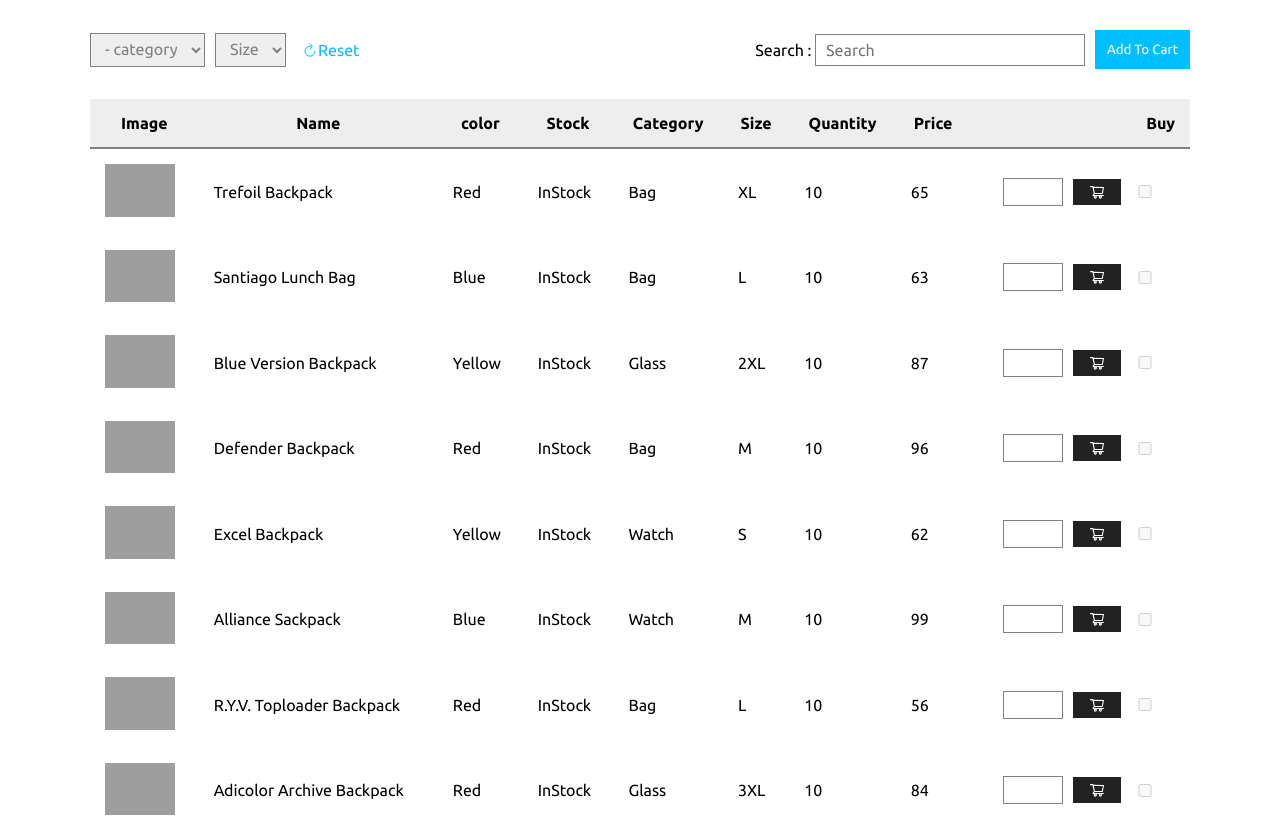
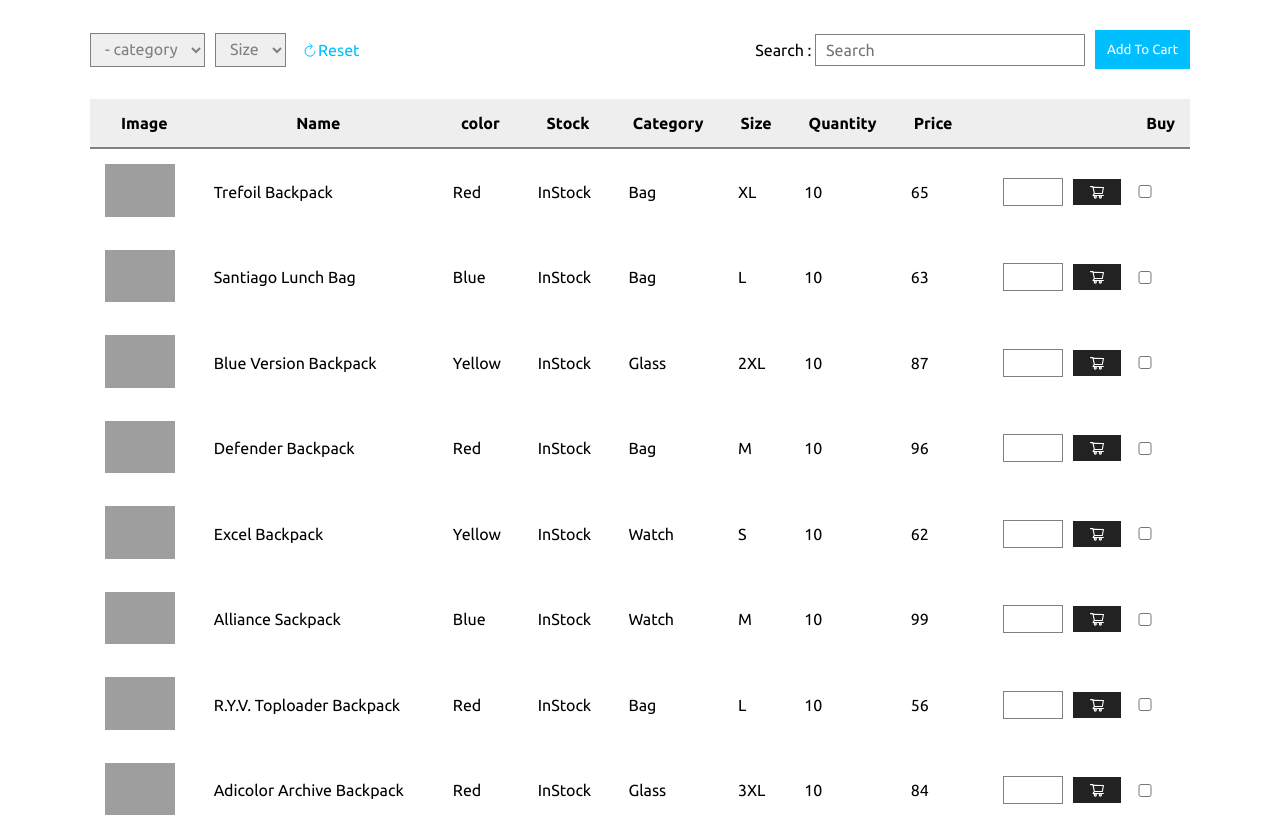
Before and after one commit to Safiul-Azam/checkout-from-ecommerce, a React (Create React App) app: page / in a window 1280 px wide. Shown: the top 817 px of the page. Built offline with nearby package versions, Linux system fonts and the light colour scheme; grey boxes are pictures that could not be loaded.

Commit message:
start my todays work

```diff
--- a/src/component/CheckOut/CheckOut.jsx
+++ b/src/component/CheckOut/CheckOut.jsx
@@ -4,9 +4,12 @@ import './CheckOut.css'
 import {FaMinus, FaPlus}  from 'react-icons/fa'
 const CheckOut = () => {
     const location = useLocation()
+    console.log(location);
     const [products, setProducts] = useState(location.state.products)
-    console.log(location);
+    const [selected, setSelected] = useState(location.state.selected)
 
+    const productsBySelected = products.filter(product => product.id === selected[0])
+    console.log(productsBySelected);
     return (
         <div className='home-container check-out-container'>
             <div className="product-container">
--- a/src/component/Navbar/Navbar.jsx
+++ b/src/component/Navbar/Navbar.jsx
@@ -21,9 +21,19 @@ const Navbar = () => {
         setSize('size')
     }
     const navigate = useNavigate()
+
+    const [selected, setSelected] = useState([])
+
+    const handleSelect = (e) => {
+
+        const checked = e.target.checked
+        const value = e.target.value
+        setSelected(checked ? [...selected, value] : selected.filter(item => item !== value))
+    }
     const handleClick = () => {
-        navigate('/checkout', { state: { products }})
+        navigate('/checkout', { state: { products, selected } })
     }
+    console.log(selected)
     return (
         <div>
             <nav className='nav-container'>
@@ -72,7 +82,7 @@ const Navbar = () => {
                     </thead>
                     <tbody>
                         {
-                            <Products products={productsBySize.length > 0 ? productsBySize : products}></Products>
+                            <Products products={productsBySize.length > 0 ? productsBySize : products} handleSelect={handleSelect}></Products>
                         }
                     </tbody>
                 </table>
--- a/src/component/Products/Products.jsx
+++ b/src/component/Products/Products.jsx
@@ -2,21 +2,16 @@ import React from 'react';
 import './Products.css'
 import { AiOutlineShoppingCart } from 'react-icons/ai'
 import { useState } from 'react';
+import CheckOut from '../CheckOut/CheckOut';
+import { useNavigate } from 'react-router-dom';
 
-const Products = ({ products, productsData }) => {
-    const [count, setCount] = useState(0)
-    const [selected, setSelected] = useState([])
+const Products = ({ products,handleSelect}) => {
+    const [count, setCount] = useState(0);
 
-    const handleSelect= (e)=>{
-
-        const checked = e.target.checked
-        const value = e.target.value
-        setSelected(checked ? [...selected, value] : selected.filter(item => item !== value))
-    }
     return (
         <>
             {
-                products?.map(product => <tr>
+                products?.map(product => <tr key={product.id}>
                     <td>
                         <img width={70} src={product.img} alt="" />
                     </td>
@@ -25,13 +20,13 @@ const Products = ({ products, productsData }) => {
                     <td>{product.stock}</td>
                     <td>{product.category}</td>
                     <td>{product.size}</td>
-                    <td>{product.quantity}</td>
+                    <td>{count || product.quantity}</td>
                     <td>{product.price}</td>
                     <td>
                         <div className='check-cart'>
                             <input onChange={e => setCount(e.target.value)} type="number" name="" id="" />
                             <AiOutlineShoppingCart className='cart' />
-                            <input onChange={handleSelect} value={count} disabled={count <= 0} type="checkbox"/>
+                            <input onChange={handleSelect} value={product.id} type="checkbox" />
                         </div>
                     </td>
                 </tr>)
```
